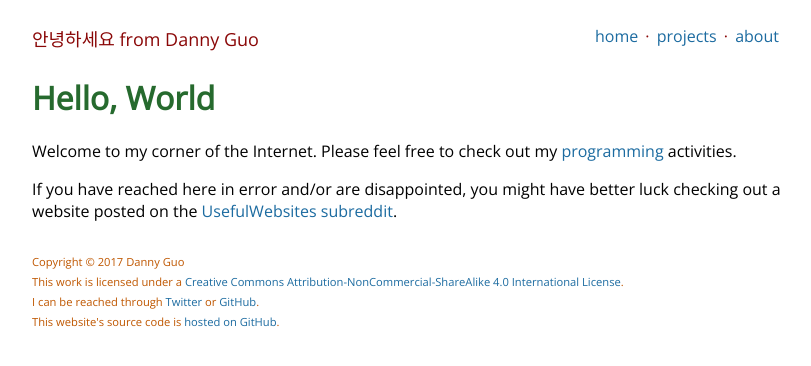
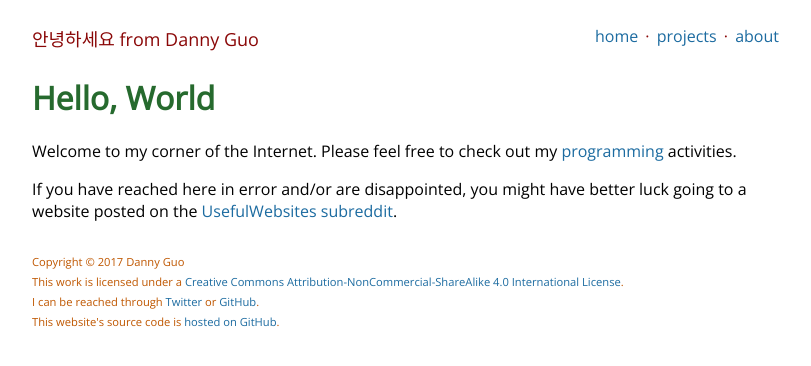
Before and after one commit to dguo/dannyguo.com, a Jekyll site: the page built from index.md, in a window 1280 px wide. Shown: the top 366 px of the page, without its empty margins (233-1044 px from the left). Built offline with Jekyll 4.4.1, drawn with Linux system fonts in a browser that asks for light colours.

Commit message:
Change repetitive home page text

```diff
--- a/index.md
+++ b/index.md
@@ -8,5 +8,5 @@ Welcome to my corner of the Internet. Please feel free to check out my
 [programming](/projects) activities.
 
 If you have reached here in error and/or are disappointed, you might have
-better luck checking out a website posted on the [UsefulWebsites
+better luck going to a website posted on the [UsefulWebsites
 subreddit](https://www.reddit.com/r/UsefulWebsites/).
```
